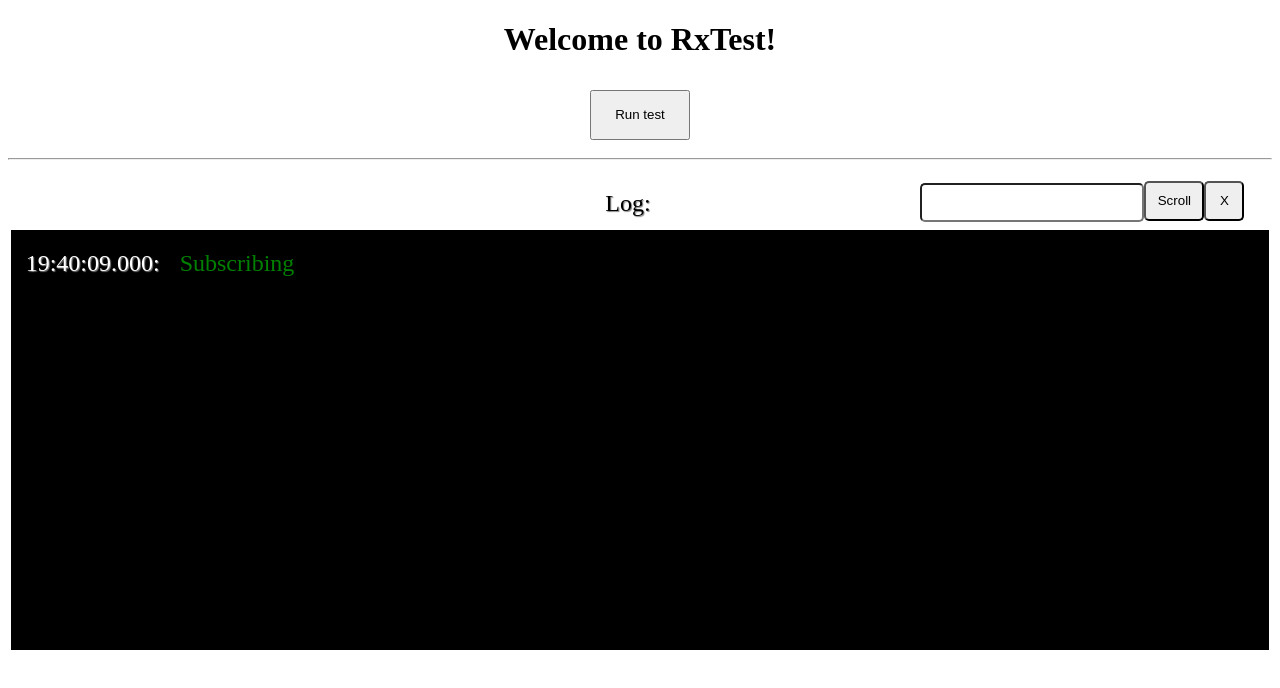
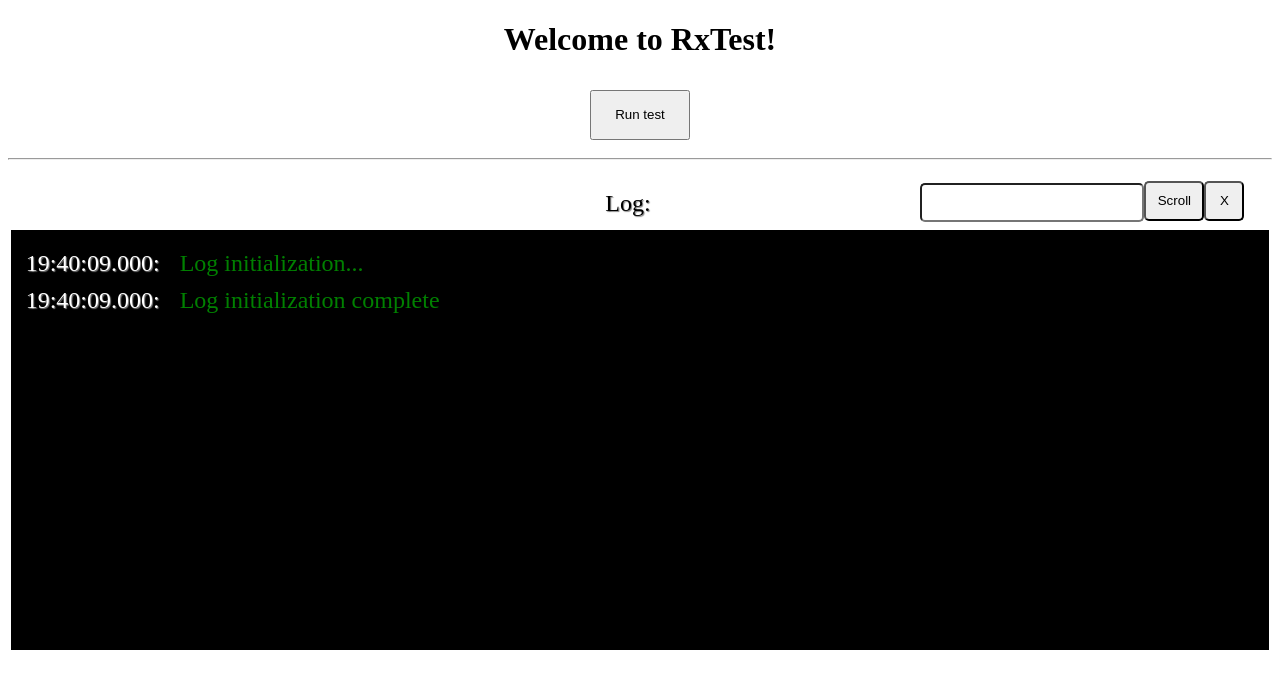
Before and after one commit to BeSeech/angular_logs, an Angular app: page / in a window 1280 px wide. Shown: the top 688 px of the page. Built offline with nearby package versions, Linux system fonts and the light colour scheme.

Commit message:
Stupid fix for a strange bag

```diff
--- a/src/app/logs/logs.component.html
+++ b/src/app/logs/logs.component.html
@@ -3,8 +3,8 @@
   <div id="topBar">
     <div id="actions">
       <input type="text" #inputField class="search">
-      <button #scroolLogs class="scroll" (click)="this.scroll()"> Scroll</button>
-      <button #clearLogs class="clear" (click)="this.clear()"> X</button>
+      <button #scroolLogs class="scroll" (click)="this.scroll()">Scroll</button>
+      <button #clearLogs class="clear" (click)="this.clear()">X</button>
     </div>
     <div id="caption">Log:</div>
   </div>
--- a/src/app/logs/logs.component.ts
+++ b/src/app/logs/logs.component.ts
@@ -110,11 +110,11 @@ export class LogsComponent implements OnInit, AfterViewChecked, OnDestroy {
         this.items.push(logItem);
       });
 
-    this.logService.success('Subscribing');
+    this.logService.success('Log initialization...');
     this.keyUpObservable = Observable.fromEvent(this.inputField.nativeElement, 'keyup')
       .map(() => this.inputField.nativeElement.value)
       .debounceTime(250).distinctUntilChanged();
     this.keyUpObservable.subscribe(s => this.filter(s));
-
+    this.logService.success('Log initialization complete');
   }
 }
```
